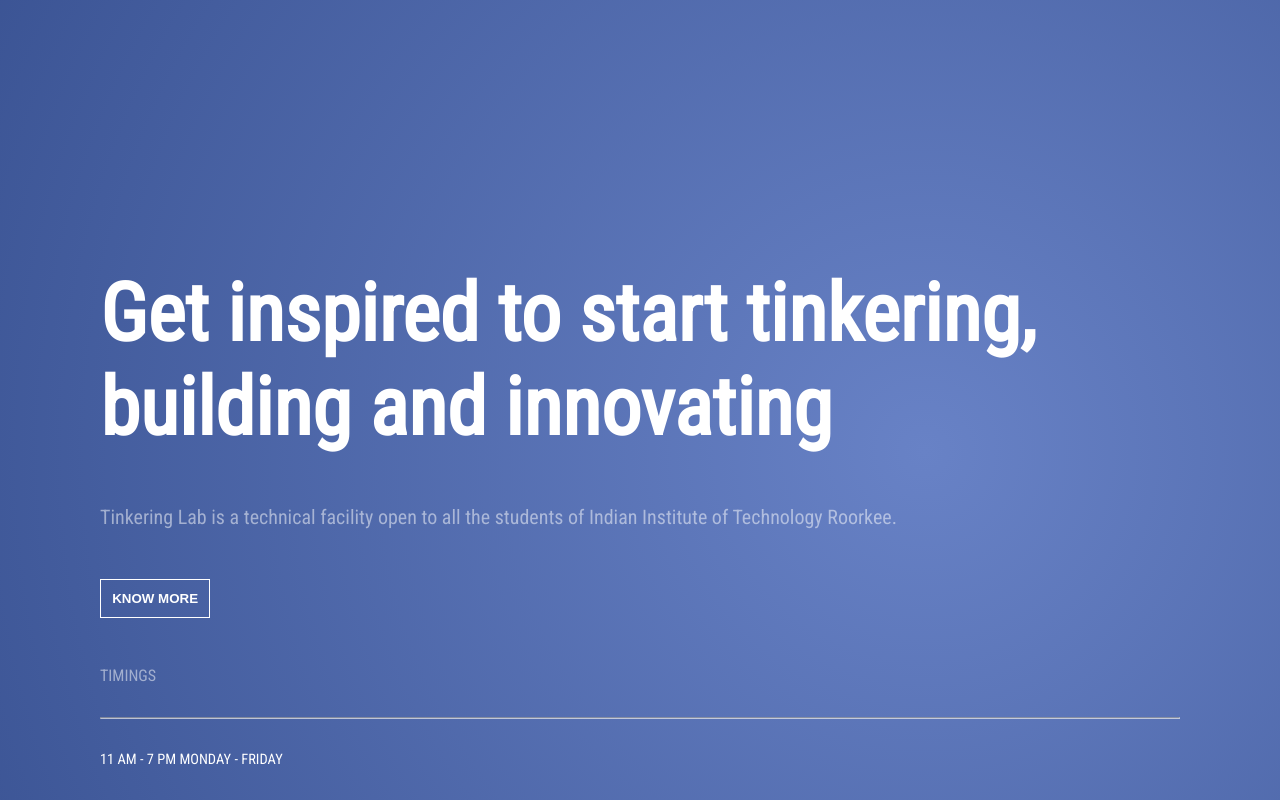
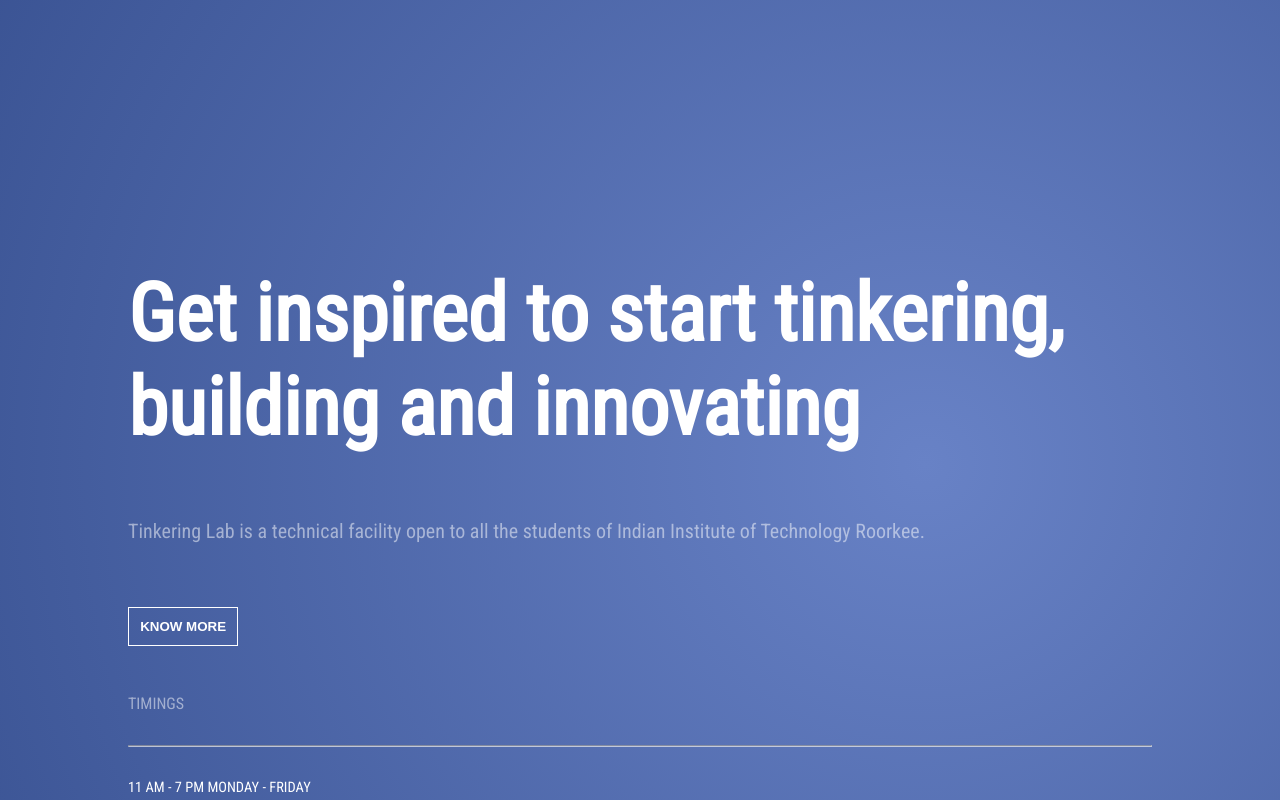
Before and after one commit to a-exploit/tinker, a plain HTML site: page index.html in a window 1280 px wide. Shown: the top 800 px of the page. Drawn offline with Linux system fonts and the light colour scheme.

Commit message:
changing style

```diff
--- a/style.css
+++ b/style.css
@@ -24,7 +24,7 @@ h3 {
     display: inline;
 }
 .open{
-	padding: 16.6875rem 100px 12.65em;
+	padding: 16.6875rem 10vw 12.65em;
 	background: radial-gradient(122em at 72.24% 45.79%,#6882c6 0,#142c69 100%);
 	font-family: Roboto Condensed,sans-serif!important;
 }
@@ -34,8 +34,8 @@ h3 {
 	color:rgb(255,255,255);
 }
 .s{
-	padding-top: 50px;
-	padding-bottom: 50px;
+	padding-top: 5vw;
+	padding-bottom: 5vw;
 	font-weight: 350;
 	font-size:1.25rem;
 	color:rgba(255,255,255,.5);
@@ -210,7 +210,7 @@ footer{
     max-width: 100%;
 }
 .foot ul li .first-text {
-    padding-top: 26px;
+    padding-top: 2.5vw;
 }
 .foot ul li a {
     font-style: normal;
```
